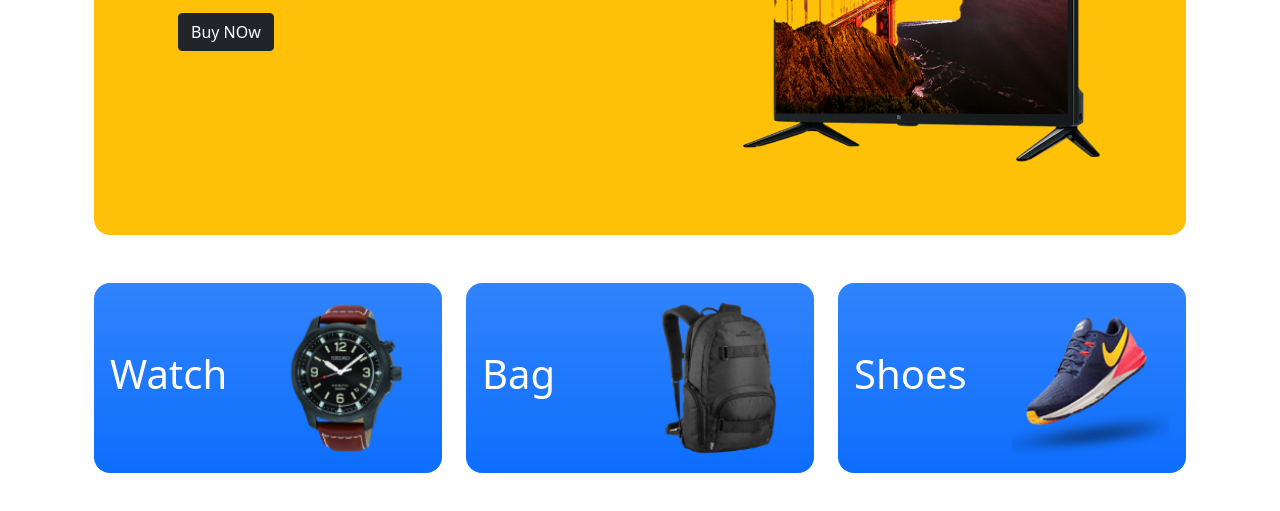
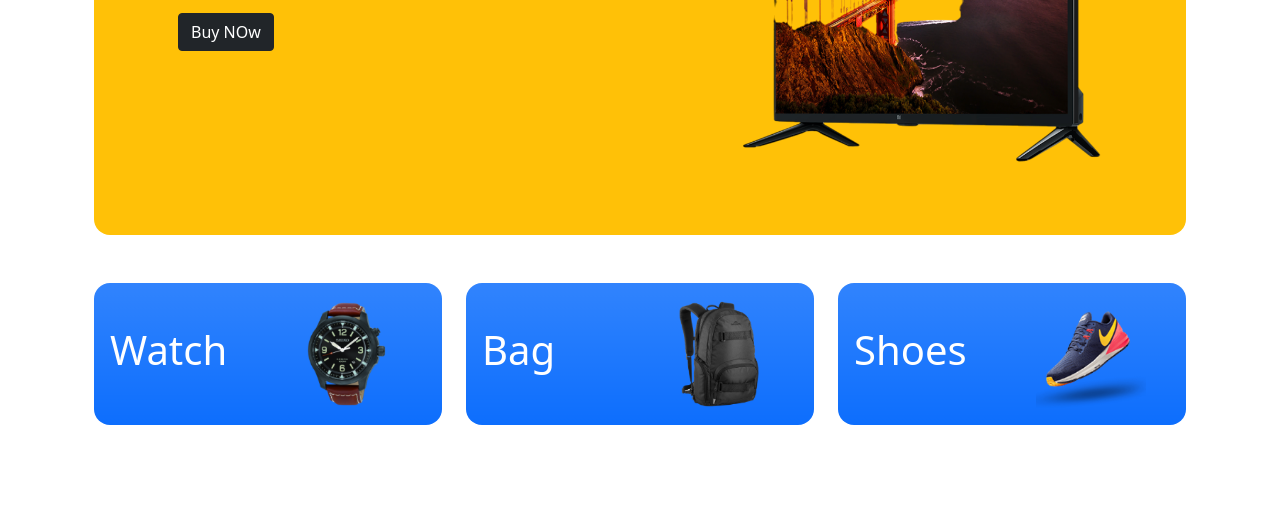
Before and after one commit to shakil-py/E-comarchwithpanda, a plain HTML site: page index.html in a window 1280 px wide. Shown: the part 395-906 px from the top of the page. After the commit the page ends 868 px from the top, so only its background shows below. Drawn offline with nearby package versions, Linux system fonts and the light colour scheme.

Commit message:
add cata gories full

```diff
--- a/index.html
+++ b/index.html
@@ -12,7 +12,7 @@
 </head>
 
 <body>
-    <header class="container">
+    <header class="container ">
         <nav class="navbar navbar-expand-lg bg-body-tertiary">
             <div class="container">
                 <a class="navbar-brand" href="#">
@@ -43,8 +43,8 @@
             </div>
         </nav>
         <!-- slide start -->
-        <div id="carouselExample" class="carousel slide mt-5 ">
-            <div class="carousel-inner bg-warning rounded-4">
+        <div id="carouselExample" class="carousel slide mt-5 bg-warning rounded-4">
+            <div class="carousel-inner bg-custom rounded-4">
                 <div class="carousel-item active p-5">
                     <div class="row align-items-center ">
                         <div class="col-lg-7 ps-5">
@@ -104,21 +104,28 @@
         <div class="container my-5">
             <div class="row align-items-center tex-center">
                 <div class="container col-lg-4">
-                    <div class=" align-items-center d-flex p-3 bg-primary bg-gradient  rounded-4">
+                    <div
+                        class=" align-items-center justify-content-between d-flex p-3 bg-primary bg-gradient  rounded-4">
                         <h1 class="col-lg-6 text-white">Watch</h1>
-                        <img src="images/categories/watch.png" alt="" class="col-lg-6 img-fliud">
+                        <div class="container">
+                            <img src="images/categories/watch.png" alt="" class=" img-fluid">
+                        </div>
                     </div>
                 </div>
                 <div class="container col-lg-4">
                     <div class=" align-items-center d-flex p-3 bg-primary bg-gradient rounded-4">
                         <h1 class="col-lg-6 text-white">Bag</h1>
-                        <img src="images/categories/bag.png" alt="" class="col-lg-6 img-fliud">
+                        <div class="container">
+                            <img src="images/categories/bag.png" alt="" class=" img-fluid">
+                        </div>
                     </div>
                 </div>
                 <div class="container col-lg-4">
                     <div class=" align-items-center d-flex p-3 bg-primary bg-gradient rounded-4">
                         <h1 class="col-lg-6 text-white">Shoes</h1>
-                        <img src="images/categories/shoes.png" alt="" class="col-lg-6 img-fliud">
+                        <div class="container">
+                            <img src="images/categories/shoes.png" alt="" class=" img-fluid">
+                        </div>
                     </div>
                 </div>
 
```
